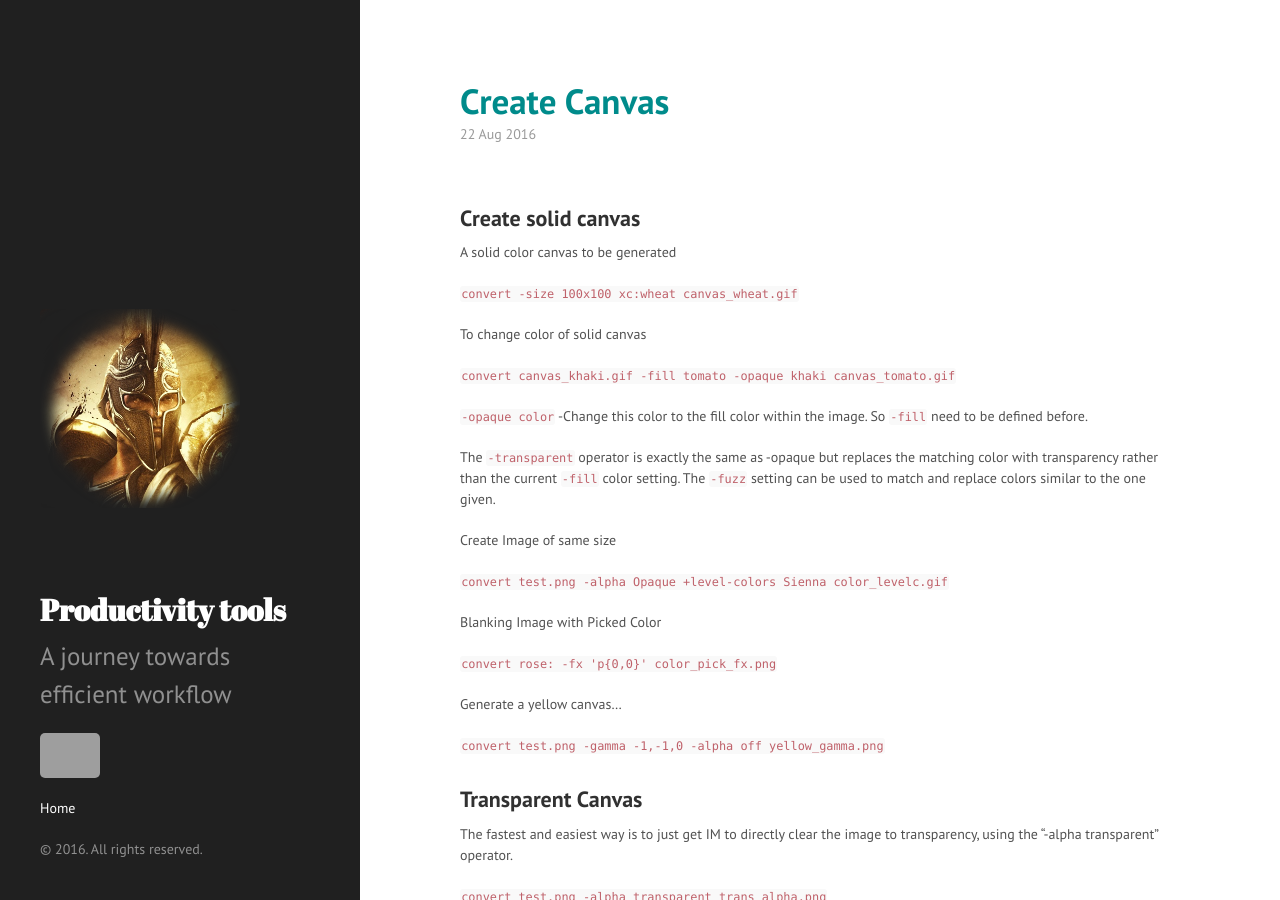
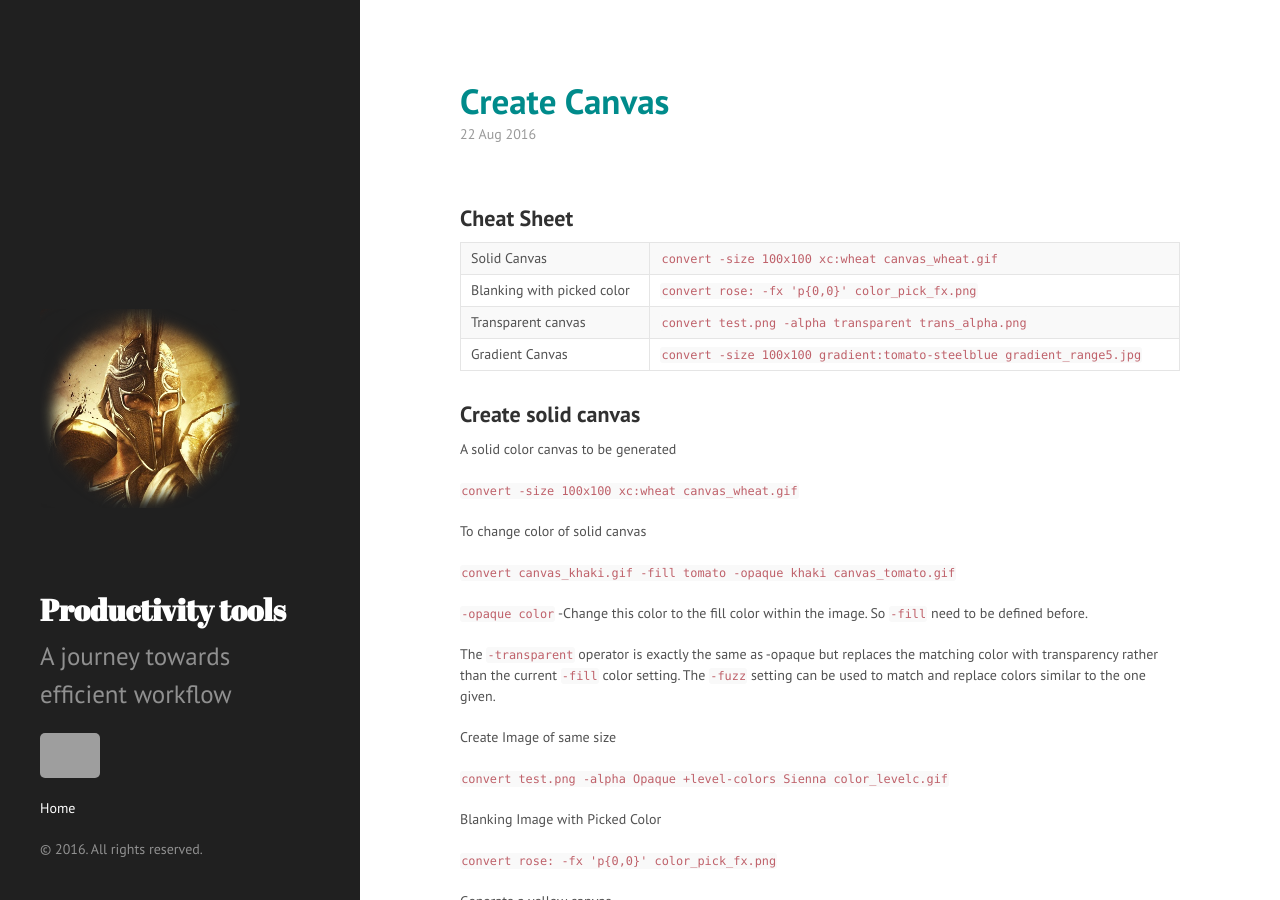
Before and after one commit to MaheshTK/MaheshTK.github.io, a Jekyll site: the page built from _posts/2016-08-22-Canvas_in_Image_Magick.markdown, in a window 1280 px wide and 900 px high. Built offline with Jekyll 4.4.1, drawn with Linux system fonts in a browser that asks for light colours; grey boxes are pictures that could not be loaded.

Commit message:
Update 2016-08-22-Canvas_in_Image_Magick.markdown

```diff
--- a/_posts/2016-08-22-Canvas_in_Image_Magick.markdown
+++ b/_posts/2016-08-22-Canvas_in_Image_Magick.markdown
@@ -3,6 +3,13 @@ published: true
 title: Create Canvas
 layout: post
 ---
+### Cheat Sheet
+
+| Solid Canvas | `convert -size 100x100 xc:wheat  canvas_wheat.gif` |
+| Blanking with picked color | `convert rose: -fx 'p{0,0}'  color_pick_fx.png` |
+| Transparent canvas | `convert test.png  -alpha transparent trans_alpha.png` |
+| Gradient Canvas | `convert -size 100x100  gradient:tomato-steelblue  gradient_range5.jpg` |
+
 ### Create solid canvas
 
 A solid color canvas to be generated
```
